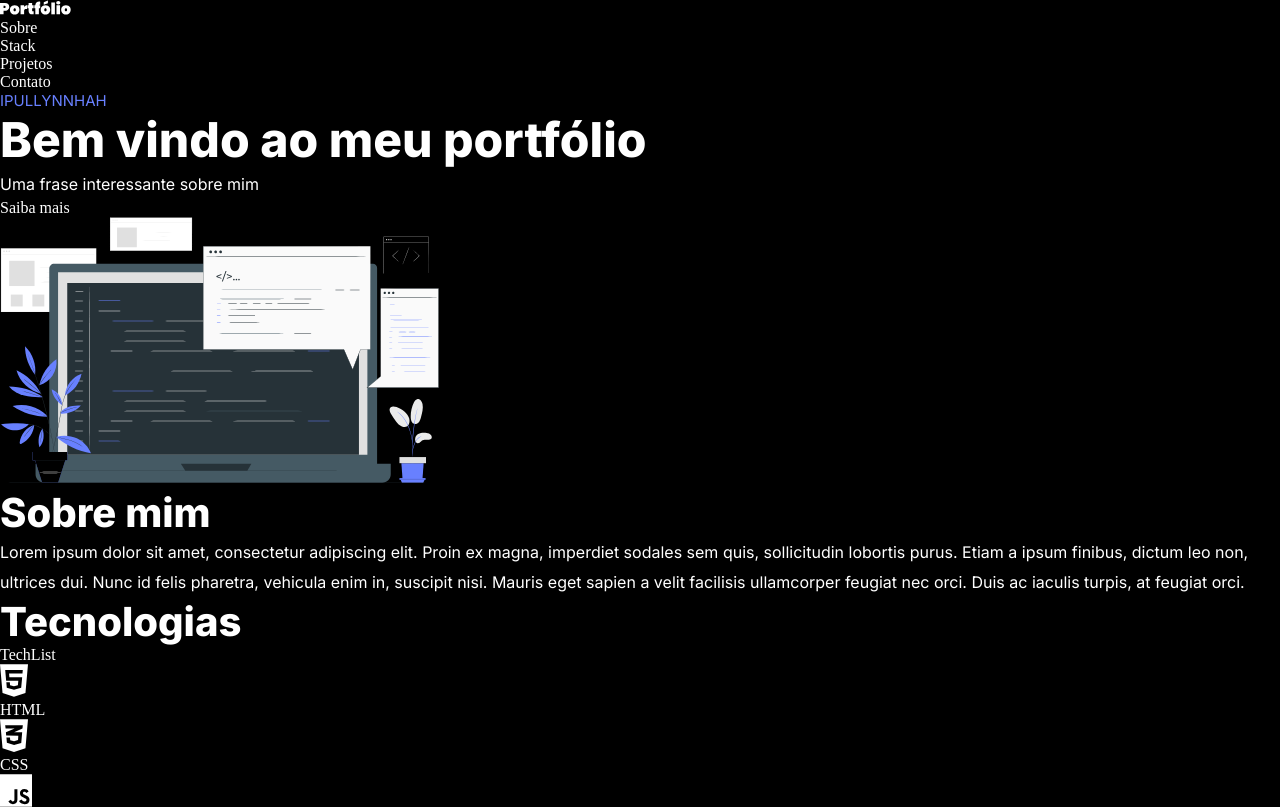
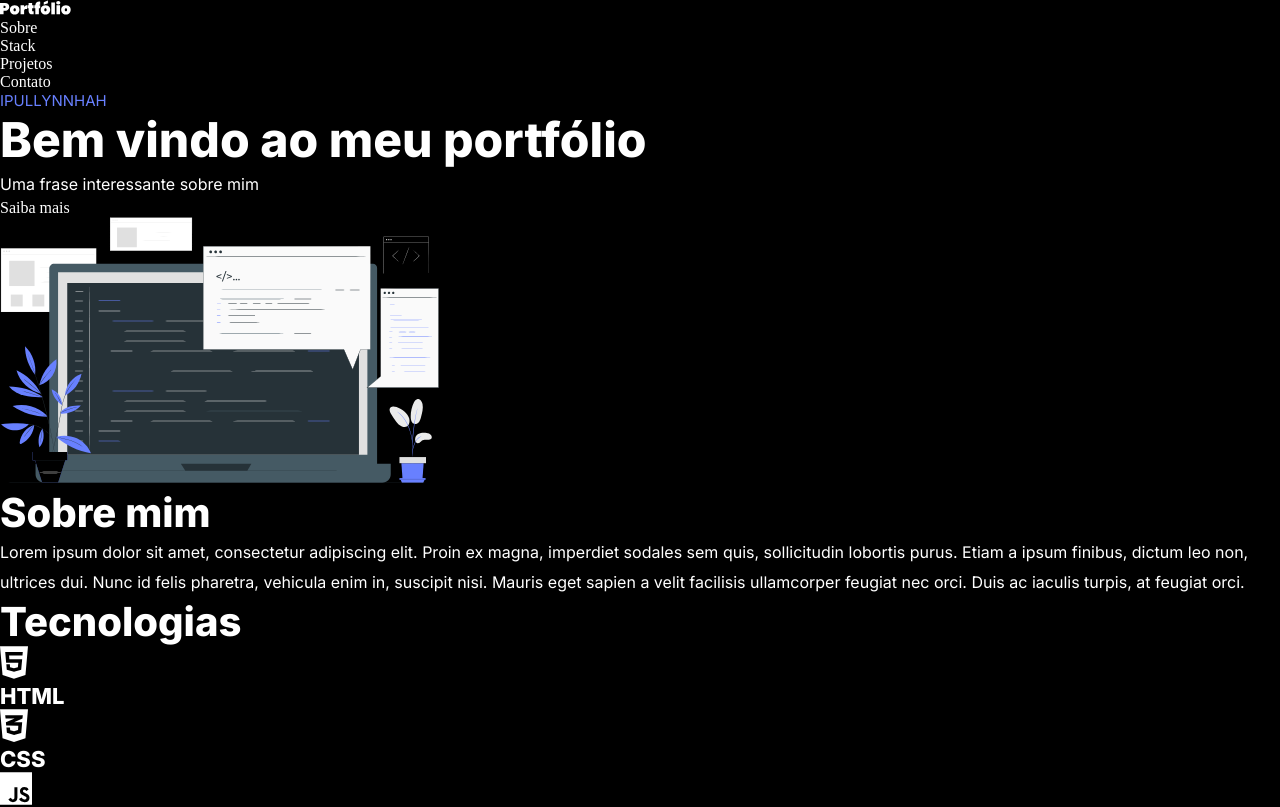
Before and after one commit to ipullynnhah/m3-s1-entrega-porfolio-ipullynnhah, a React (Vite) app: page / in a window 1280 px wide. Shown: the top 807 px of the page. Built offline with nearby package versions, Linux system fonts and the light colour scheme.

Commit message:
feat: edit typography and add add classes to index.jsx

```diff
--- a/src/components/BannerSection/index.jsx
+++ b/src/components/BannerSection/index.jsx
@@ -6,7 +6,7 @@ export function BannerSection() {
   return (
     <section>
       <div>
-        <p className={"username"}>{username}</p>
+        <p className={"text brand"}>{username}</p>
         <h1 className={"title lg"}>Bem vindo ao meu portfólio</h1>
         <p className={"text"}>Uma frase interessante sobre mim</p>
         <Link url={"#about-me"}>Saiba mais</Link>
--- a/src/components/TechSection/TechList/TechCard/index.jsx
+++ b/src/components/TechSection/TechList/TechCard/index.jsx
@@ -2,9 +2,7 @@ export function TechCard({ icon, name }) {
   return (
     <li>
       <img src={icon} alt={name} />
-      <p>
-        <strong>{name}</strong>
-      </p>
+      <h3 className={"title sm"}>{name}</h3>
     </li>
   );
 }
--- a/src/components/TechSection/TechList/index.jsx
+++ b/src/components/TechSection/TechList/index.jsx
@@ -6,7 +6,6 @@ import { TechCard } from "./TechCard";
 export function TechList() {
   return (
     <div>
-      <h3>TechList</h3>
       <ul>
         {technologies.map(({ id, name, icon }) => (
           <TechCard key={id} name={name} icon={icon} />
--- a/src/styles/globalStyles.css
+++ b/src/styles/globalStyles.css
@@ -11,7 +11,7 @@
   --font-title2: 800 var(--font-clamp2) "Inter", sans-serif;
   --font-title3: 800 1.375rem "Inter", sans-serif;
 
-  --font-username: 400 0.9375rem "Inter", sans-serif;
+  --font-brand: 400 0.9375rem "Inter", sans-serif;
   --font-link: 700 1rem/1.875 "Inter", sans-serif;
   --font-text: 400 1rem/1.875 "Inter", sans-serif;
 
--- a/src/styles/typography.css
+++ b/src/styles/typography.css
@@ -14,8 +14,8 @@
   font: var(--font-text);
 }
 
-.username {
-  font: var(--font-username);
+.text.brand {
+  font: var(--font-brand);
   text-transform: uppercase;
   color: var(--color-brand);
 }
```
